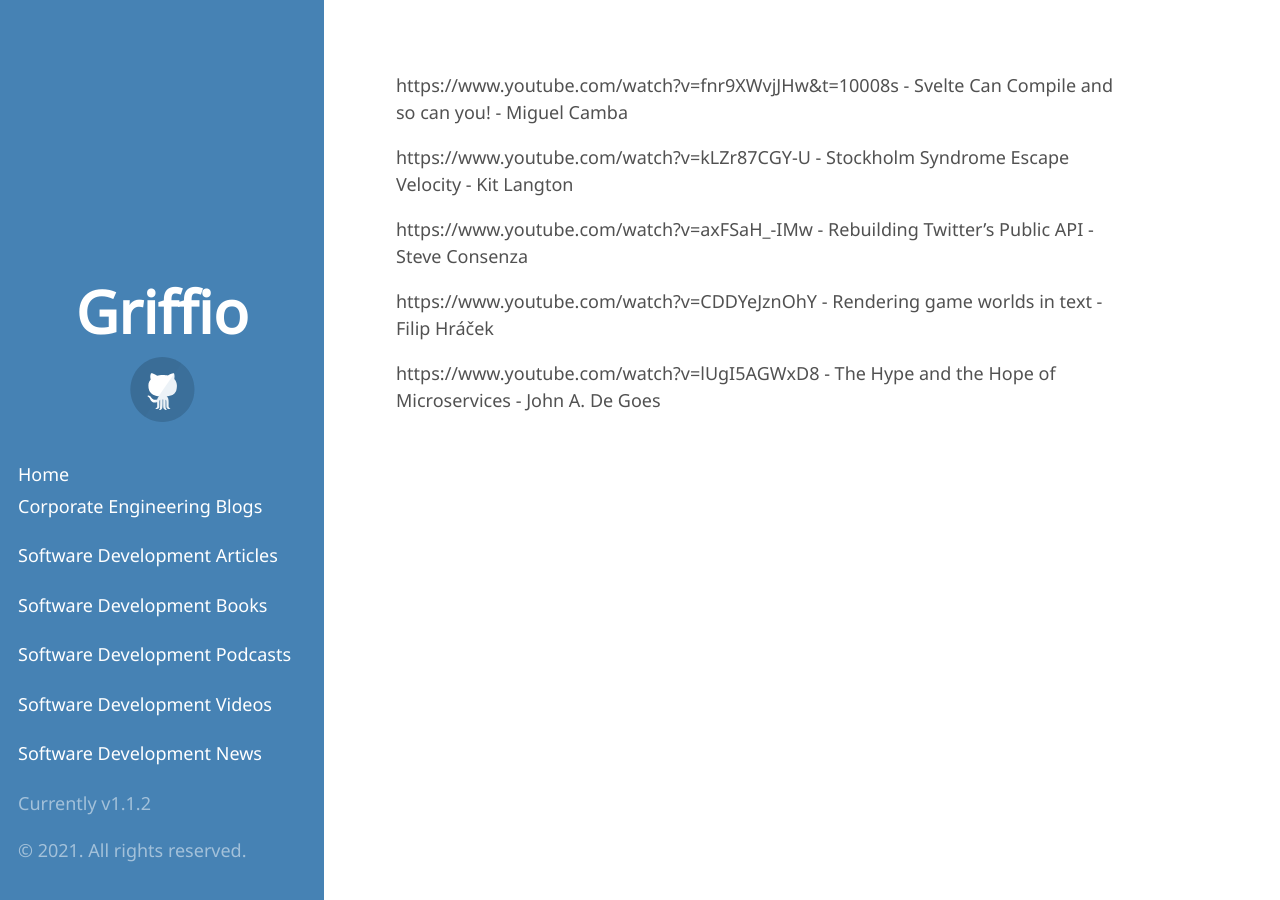
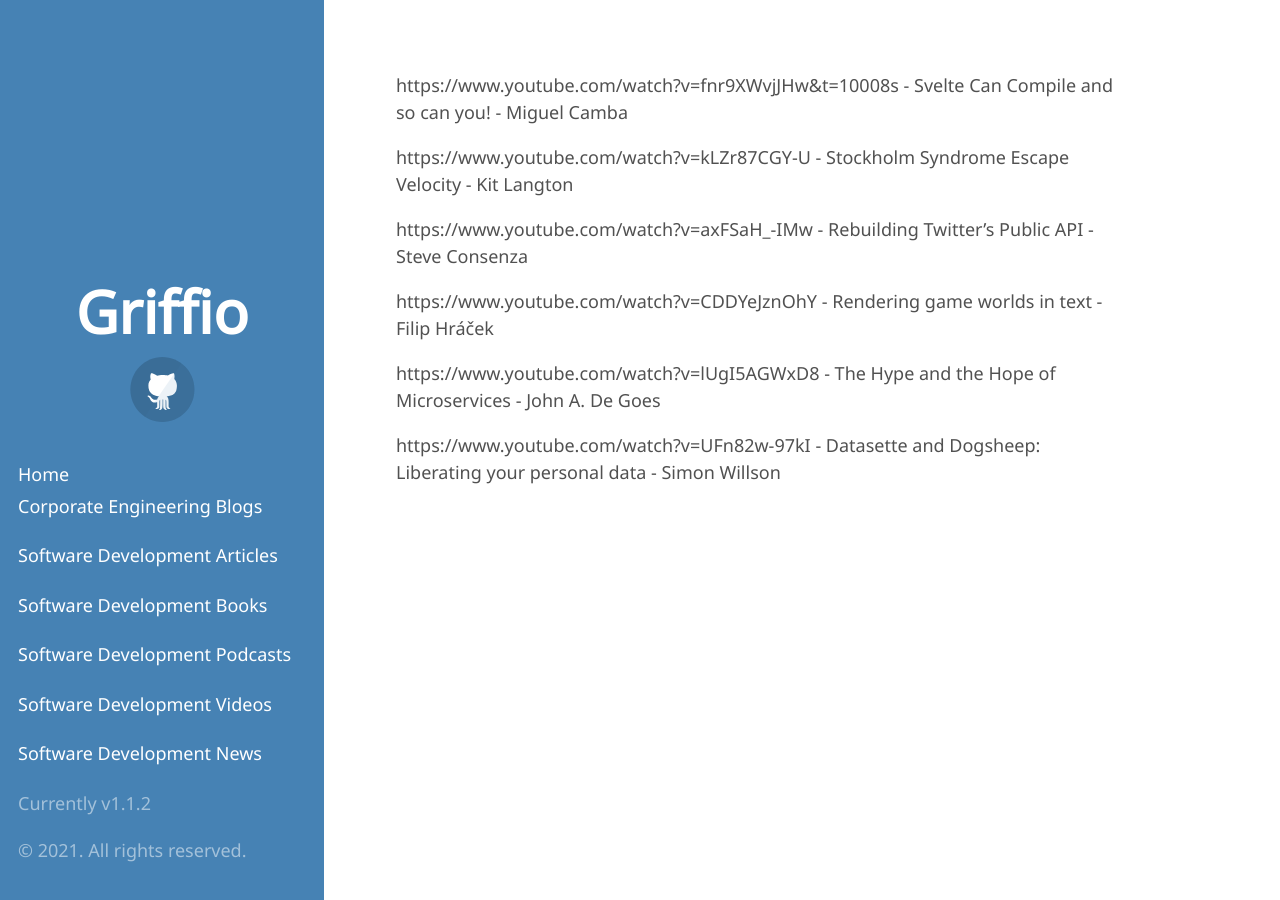
Before and after one commit to griffio/griffio.github.io, a Jekyll site: the page built from tech_talks_highlighted_2021.md, in a window 1280 px wide. Built offline with Jekyll 4.4.1, drawn with Linux system fonts in a browser that asks for light colours; some web fonts are replaced; our own code applies the rules of GitHub Pages for plain Markdown files.

Commit message:
Datasette and Dogsheep

```diff
--- a/tech_talks_highlighted_2021.md
+++ b/tech_talks_highlighted_2021.md
@@ -7,3 +7,5 @@
 https://www.youtube.com/watch?v=CDDYeJznOhY - Rendering game worlds in text - Filip Hráček
 
 https://www.youtube.com/watch?v=lUgI5AGWxD8 - The Hype and the Hope of Microservices - John A. De Goes
+
+https://www.youtube.com/watch?v=UFn82w-97kI -  Datasette and Dogsheep: Liberating your personal data - Simon Willson
```
